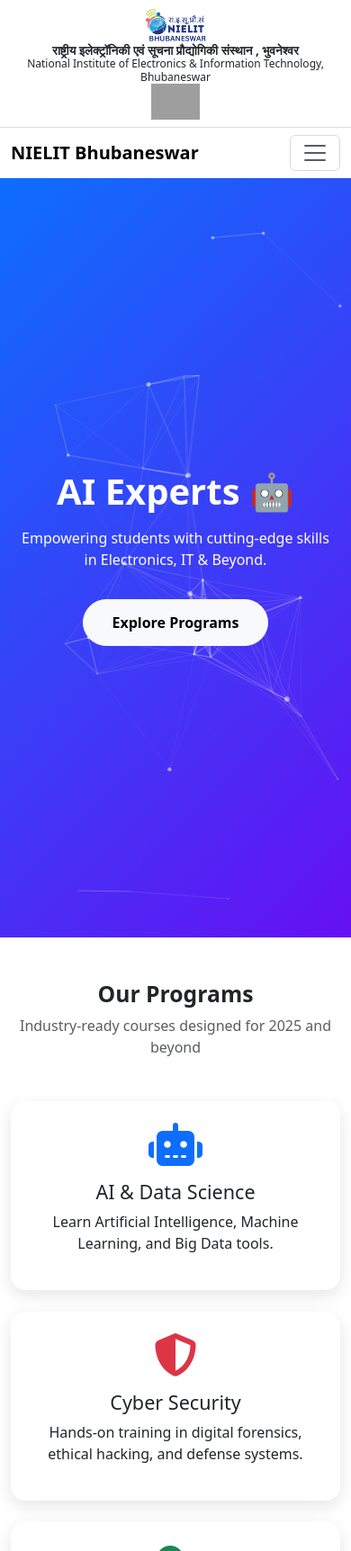
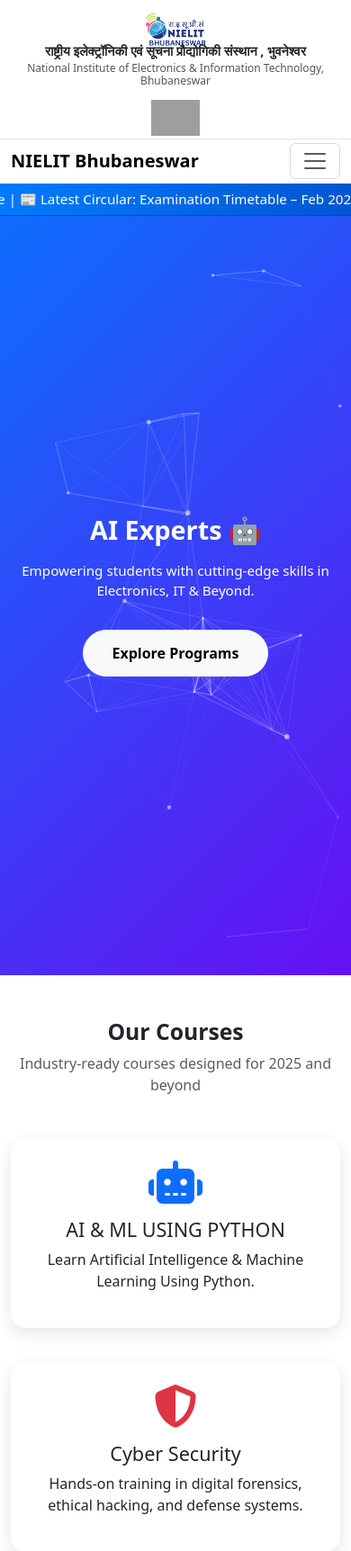
Before and after one commit to dinesh9078/nielit-chhattisgarh, a PHP site: page / in a window 390 px wide; the page is wider, and only the part inside the window is pictured. Shown: the top 1724 px of that part at 90% size. Run offline with PHP 8.4, Linux system fonts and the light colour scheme; grey boxes are pictures that could not be loaded.

Commit message:
Add files via upload

```diff
--- a/index.html
+++ b/index.html
@@ -19,26 +19,36 @@
 
   <!-- Custom CSS -->
   <link rel="stylesheet" href="style.css">
+
+  <!-- Lightbox CSS -->
+<link href="https://cdnjs.cloudflare.com/ajax/libs/lightbox2/2.11.4/css/lightbox.min.css" rel="stylesheet">
+
 </head>
 <body>
 
 <!-- Top Header -->
-<div class="container-fluid top-header">
+<div class="container-fluid top-header py-2 border-bottom bg-white">
   <div class="row align-items-center">
-    <div class="col-md-3 col-12 text-md-start text-center">
-      <img src="header-logo.png" alt="NIELIT Logo" class="logo-left img-fluid">
+    <!-- Left Logo -->
+    <div class="col-md-3 col-12 logo-left text-md-start text-center mb-2 mb-md-0">
+      <img src="header-logo.png" alt="NIELIT Logo" class="img-fluid">
     </div>
-    <div class="col-md-6 col-12 text-center">
-      <h5 class="fw-bold mb-0 hindi-text">राष्ट्रीय इलेक्ट्रॉनिकी एवं सूचना प्रौद्योगिकी संस्थान , भुवनेश्वर</h5>
-      <p class="mb-0 english-text">National Institute of Electronics & Information Technology, Bhubaneswar</p>
+
+    <!-- Center Text -->
+    <div class="col-md-6 col-12 center-text mb-2 mb-md-0">
+      <h5 class="hindi-text">राष्ट्रीय इलेक्ट्रॉनिकी एवं सूचना प्रौद्योगिकी संस्थान , भुवनेश्वर</h5>
+      <p class="english-text mb-0">National Institute of Electronics & Information Technology, Bhubaneswar</p>
     </div>
-    <div class="col-md-3 col-12 text-md-end text-center">
-      <img src="Ministry_of_Electronics_and_Information_Technology_fixed.jpg"
-           alt="Ministry of Electronics & IT, Government of India" class="logo-right img-fluid">
+
+    <!-- Right Logo -->
+    <div class="col-md-3 col-12 logo-right text-md-end text-center">
+      <img src="Ministry_of_Electronics_and_Information_Technology_fixed.jpg" alt="Ministry of Electronics & IT" class="img-fluid">
     </div>
   </div>
 </div>
 
+
+<!-- Navbar -->
 <!-- Navbar -->
 <nav class="navbar navbar-expand-lg glass-navbar sticky-top">
   <div class="container">
@@ -48,14 +58,57 @@
     </button>
     <div class="collapse navbar-collapse" id="navMenu">
       <ul class="navbar-nav ms-auto">
-        <li class="nav-item"><a class="nav-link active" href="#hero">Home</a></li>
-        <li class="nav-item"><a class="nav-link" href="#programs">Programs</a></li>
-        <li class="nav-item"><a class="nav-link" href="#about">About</a></li>
-        <li class="nav-item"><a class="nav-link" href="#contact">Contact</a></li>
+
+        <!-- Home -->
+        <li class="nav-item">
+          <a class="nav-link active" href="#hero">HOME</a>
+        </li>
+
+        <!-- PM SHRI KV JNV Dropdown -->
+        <li class="nav-item dropdown">
+          <a class="nav-link dropdown-toggle" href="#" id="pmDropdown" role="button" data-bs-toggle="dropdown" aria-expanded="false">
+            PM SHRI KV JNV
+          </a>
+          <ul class="dropdown-menu" aria-labelledby="pmDropdown">
+            <li><a class="dropdown-item" href="#">Membership Form</a></li>
+          </ul>
+        </li>
+
+        <!-- Student Zone Dropdown -->
+        <li class="nav-item dropdown">
+          <a class="nav-link dropdown-toggle" href="#" id="studentDropdown" role="button" data-bs-toggle="dropdown" aria-expanded="false">
+            STUDENT ZONE
+          </a>
+          <ul class="dropdown-menu" aria-labelledby="studentDropdown">
+            <li><a class="dropdown-item" href="#">Courses Offered</a></li>
+            <li><a class="dropdown-item" href="#">Student Portal</a></li>
+            <li><a class="dropdown-item" href="#">Student Registration</a></li>
+          </ul>
+        </li>
+
+        <!-- News -->
+        <li class="nav-item">
+          <a class="nav-link" href="#">NEWS</a>
+        </li>
+
+        <!-- Contact Us -->
+        <li class="nav-item">
+          <a class="nav-link" href="#contact">CONTACT US</a>
+        </li>
+
       </ul>
     </div>
   </div>
 </nav>
+<!-- Floating Notice Bar -->
+<!-- Floating Notice Bar -->
+<div class="notice-bar">
+  <span>
+    📢 Admission Open for AI & Data Science | 📰 Latest Circular: Examination Timetable – Feb 2025 |
+    🎉 Placement Drive with Infosys | 💡 Cyber Security Workshop
+  </span>
+</div>
+
 
 <!-- Hero -->
 <section id="hero" class="hero">
@@ -70,15 +123,15 @@
 <!-- Programs Section -->
 <section id="programs" class="container py-5">
   <div class="text-center mb-5" data-aos="fade-up">
-    <h2 class="fw-bold">Our Programs</h2>
+    <h2 class="fw-bold">Our Courses</h2>
     <p class="text-muted">Industry-ready courses designed for 2025 and beyond</p>
   </div>
   <div class="row">
     <div class="col-md-4 mb-4" data-aos="zoom-in">
       <div class="card p-4 text-center">
         <i class="fas fa-robot fa-3x mb-3 text-primary"></i>
-        <h4>AI & Data Science</h4>
-        <p>Learn Artificial Intelligence, Machine Learning, and Big Data tools.</p>
+        <h4>AI & ML USING PYTHON</h4>
+        <p>Learn Artificial Intelligence & Machine Learning Using Python.</p>
       </div>
     </div>
     <div class="col-md-4 mb-4" data-aos="zoom-in" data-aos-delay="100">
@@ -98,12 +151,59 @@
   </div>
 </section>
 
-<!-- About -->
+<!-- ===== Photo Gallery ===== -->
+<section id="gallery" class="py-5 bg-light">
+  <div class="container">
+    <h2 class="fw-bold text-center mb-4">Campus Photo Gallery</h2>
+
+    <!-- Filter Buttons -->
+    <div class="text-center mb-4">
+      <button class="btn btn-outline-primary mx-1" data-filter="*">All</button>
+      <button class="btn btn-outline-primary mx-1" data-filter=".campus">Campus</button>
+      <button class="btn btn-outline-primary mx-1" data-filter=".labs">Computer Lab</button>
+      <button class="btn btn-outline-primary mx-1" data-filter=".events">Events</button>
+    </div>
+
+    <!-- Gallery Grid -->
+    <div class="row g-3 gallery-grid">
+
+      <!-- Campus -->
+      <div class="col-sm-6 col-md-4 col-lg-3 gallery-item campus">
+        <a href="images/gallery1.jpg" data-lightbox="nielit-gallery" data-title="Campus">
+          <img src="campus.png" class="img-fluid rounded shadow-sm" alt="Campus">
+        </a>
+      </div>
+
+      <!-- Labs -->
+      <div class="col-sm-6 col-md-4 col-lg-3 gallery-item labs">
+        <a href="images/gallery3.jpg" data-lightbox="nielit-gallery" data-title="Computer Lab">
+          <img src="campus.png" class="img-fluid rounded shadow-sm" alt="Computer Lab">
+        </a>
+      </div>
+
+      <!-- Events -->
+      <div class="col-sm-6 col-md-4 col-lg-3 gallery-item events">
+        <a href="images/gallery4.jpg" data-lightbox="nielit-gallery" data-title="Events">
+          <img src="campus.png" class="img-fluid rounded shadow-sm" alt="Events">
+        </a>
+      </div>
+
+      <!-- Add more photos here -->
+    </div>
+  </div>
+</section>
+<!-- ✅ GALLERY SECTION CLOSED PROPERLY -->
+
+<!-- ===== About ===== -->
 <section id="about" class="container py-5">
   <div class="row align-items-center">
     <div class="col-md-6" data-aos="fade-right">
       <h2 class="fw-bold">About NIELIT Bhubaneswar</h2>
-      <p>Established in 2021, NIELIT Bhubaneswar offers NSQF-aligned programs that blend academic rigor with industry standards. With state-of-the-art labs and strong industry collaborations, we prepare students for real-world challenges.</p>
+      <p>
+        Established in 2021, NIELIT Bhubaneswar offers NSQF-aligned programs that blend academic rigor
+        with industry standards. With state-of-the-art labs and strong industry collaborations, we prepare
+        students for real-world challenges.
+      </p>
       <div class="stats mt-4">
         <div class="stat"><span class="counter" data-target="5000">0</span>+ Students</div>
         <div class="stat"><span class="counter" data-target="20">0</span>+ Programs</div>
@@ -111,7 +211,7 @@
       </div>
     </div>
     <div class="col-md-6 text-center" data-aos="fade-left">
-      <img src="campus.jpg" alt="Campus" class="img-fluid rounded shadow">
+      <img src="campus.png" alt="Campus" class="img-fluid rounded shadow">
     </div>
   </div>
 </section>
@@ -141,6 +241,14 @@
   </form>
 </section>
 
+
+
+
+      <!-- Add as many as you like, just assign the right category class -->
+    </div>
+  </div>
+</section>
+
 <!-- Footer -->
 <footer>
   <div class="container text-center">
@@ -160,6 +268,28 @@
 <script src="https://cdn.jsdelivr.net/npm/aos@2.3.4/dist/aos.js"></script>
 <script src="https://cdn.jsdelivr.net/npm/particles.js/particles.min.js"></script>
 <script src="script.js"></script>
+<!-- Isotope JS (for filtering) -->
+<script src="https://cdnjs.cloudflare.com/ajax/libs/jquery/3.6.0/jquery.min.js"></script>
+<script src="https://cdnjs.cloudflare.com/ajax/libs/jquery.isotope/3.0.6/isotope.pkgd.min.js"></script>
+
+<!-- Lightbox JS -->
+<script src="https://cdnjs.cloudflare.com/ajax/libs/lightbox2/2.11.4/js/lightbox.min.js"></script>
+
+<script>
+  // Init Isotope
+  var $grid = $('.gallery-grid').isotope({
+    itemSelector: '.gallery-item',
+    layoutMode: 'fitRows'
+  });
+
+  // Filter items on button click
+  $('.btn').on('click', function () {
+    var filterValue = $(this).attr('data-filter');
+    $grid.isotope({ filter: filterValue });
+    $('.btn').removeClass('active');
+    $(this).addClass('active');
+  });
+</script>
 
 </body>
 </html>
--- a/style.css
+++ b/style.css
@@ -4,13 +4,14 @@
   border-bottom: 1px solid #ddd;
   padding: 8px 0;
 }
-
+.top-header .row {
+  flex-wrap: wrap;
+}
 .logo-left,
 .logo-right {
   max-height: 55px;
   height: auto;
 }
-
 .hindi-text {
   font-weight: 700;
   font-size: 1rem;
@@ -31,27 +32,67 @@
   .english-text { font-size: 0.8rem; }
 }
 @media (max-width: 576px) {
-  .logo-left, .logo-right { max-height: 40px; }
-  .hindi-text { font-size: 0.85rem; }
-  .english-text { font-size: 0.75rem; }
+  .top-header .row {
+    flex-direction: column;
+    text-align: center;
+  }
+  .top-header .col-md-3,
+  .top-header .col-md-6 {
+    margin-bottom: 8px;
+  }
+  .logo-left, .logo-right { max-height: 32px; }
+  .hindi-text { font-size: 0.75rem; }
+  .english-text { font-size: 0.7rem; }
 }
 
-/* ===== Navbar Effect ===== */
+/* ===== Navbar ===== */
 .glass-navbar {
-  background: #ffffff; /* solid at top */
+  background: #ffffff;
   transition: background 0.3s ease, box-shadow 0.3s ease;
+  padding-top: 0.3rem;
+  padding-bottom: 0.3rem;
 }
 .glass-navbar.scrolled {
-  background: rgba(255, 255, 255, 0.2); /* glass after scroll */
+  background: rgba(255, 255, 255, 0.9);
   backdrop-filter: blur(12px);
   -webkit-backdrop-filter: blur(12px);
   box-shadow: 0 4px 12px rgba(0,0,0,0.1);
 }
 .glass-navbar .nav-link { color: #212529 !important; }
-.glass-navbar.scrolled .nav-link { color: #fff !important; }
 .glass-navbar .nav-link.active {
   font-weight: 700;
   border-bottom: 2px solid currentColor;
+}
+/* Mobile dropdown full width */
+@media (max-width: 768px) {
+  .navbar-nav .dropdown-menu {
+    position: static;
+    float: none;
+    width: 100%;
+    margin-top: 0;
+  }
+}
+
+/* ===== Notice Bar ===== */
+.notice-bar {
+  background: linear-gradient(90deg, #007bff, #0056d2);
+  color: #ffffff;
+  font-weight: 500;
+  padding: 6px 0;
+  font-size: 0.95rem;
+  border-bottom: 1px solid #004bb5;
+  overflow: hidden;
+  white-space: nowrap;
+  position: relative;
+}
+.notice-bar span {
+  display: inline-block;
+  padding-left: 100%;
+  animation: scrollText 15s linear infinite;
+}
+@keyframes scrollText {
+  0% { transform: translateX(0); }
+  100% { transform: translateX(-100%); }
 }
 
 /* ===== Hero ===== */
@@ -69,11 +110,16 @@
   overflow: hidden;
 }
 .hero-content h1 { font-size: 2.5rem; margin-bottom: 1rem; }
+.hero-content p { font-size: 1.1rem; }
 #particles-js {
   position: absolute; width: 100%; height: 100%;
   top: 0; left: 0; z-index: 0;
 }
 .hero-content { position: relative; z-index: 1; }
+@media (max-width: 768px) {
+  .hero-content h1 { font-size: 1.8rem; }
+  .hero-content p { font-size: 0.95rem; }
+}
 
 /* ===== Buttons ===== */
 .btn-modern {
@@ -93,11 +139,20 @@
   transform: translateY(-10px);
   box-shadow: 0 12px 24px rgba(0,0,0,0.15);
 }
+@media (max-width: 576px) {
+  .card { margin-bottom: 1rem; }
+}
 
 /* ===== Stats ===== */
-.stats { display: flex; gap: 2rem; margin-top: 1rem; }
-.stat { font-size: 1.2rem; font-weight: 600; }
+.stats { display: flex; gap: 2rem; margin-top: 1rem; flex-wrap: wrap; }
+.stat { font-size: 1.2rem; font-weight: 600; flex: 1; min-width: 120px; text-align: center; }
 .stat .counter { font-size: 2rem; color: #0d6efd; }
+
+/* ===== About ===== */
+@media (max-width: 768px) {
+  #about .row { flex-direction: column-reverse; }
+  #about img { margin-bottom: 1rem; }
+}
 
 /* ===== Footer ===== */
 footer {
@@ -115,3 +170,59 @@
   display: block; margin-top: 1rem;
   color: #0d6efd; text-decoration: none;
 }
+/* Header alignment fix */
+.top-header .row {
+  display: flex;
+  align-items: center;
+  justify-content: space-between;
+  flex-wrap: nowrap;
+}
+
+.top-header .logo-left img,
+.top-header .logo-right img {
+  max-height: 60px;
+  height: auto;
+}
+
+.top-header .center-text {
+  text-align: center;
+}
+
+.hindi-text {
+  font-weight: 700;
+  font-size: 1rem;
+  line-height: 1.3;
+  color: #212529;
+}
+.english-text {
+  font-size: 0.85rem;
+  margin-top: 2px;
+  color: #555;
+}
+
+/* Responsive stacking */
+@media (max-width: 768px) {
+  .top-header .row {
+    flex-direction: column;
+    text-align: center;
+  }
+  .top-header .logo-left img,
+  .top-header .logo-right img {
+    max-height: 40px;
+    margin: 5px auto;
+  }
+  .hindi-text { font-size: 0.9rem; }
+  .english-text { font-size: 0.75rem; }
+}
+/* ===== Gallery ===== */
+#gallery img {
+  transition: transform 0.3s ease, box-shadow 0.3s ease;
+}
+#gallery img:hover {
+  transform: scale(1.05);
+  box-shadow: 0 8px 20px rgba(0, 0, 0, 0.2);
+}
+#gallery .btn {
+  border-radius: 30px;
+  font-weight: 500;
+}
```
Also changed, not shown: campus.png (added).
